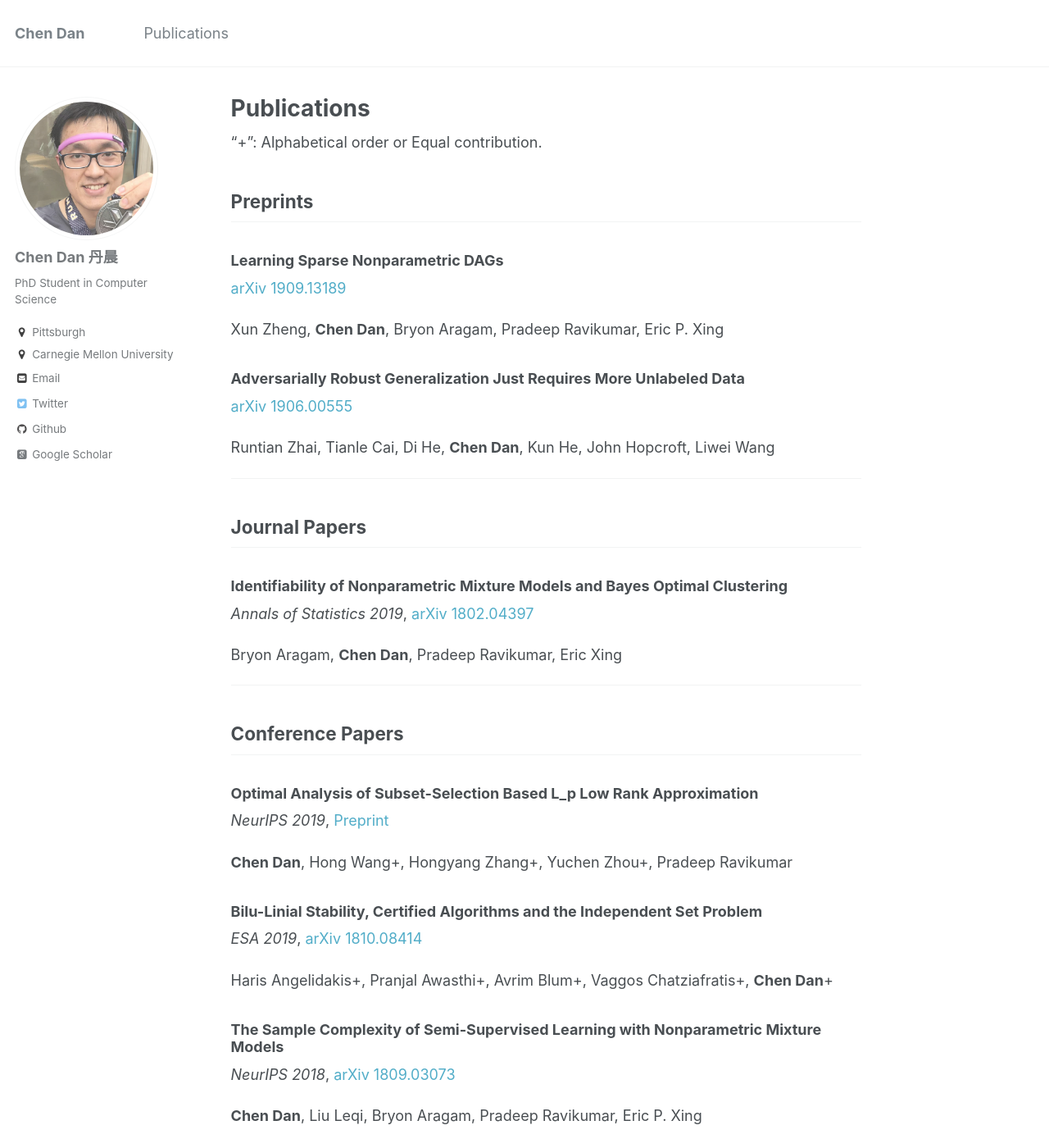
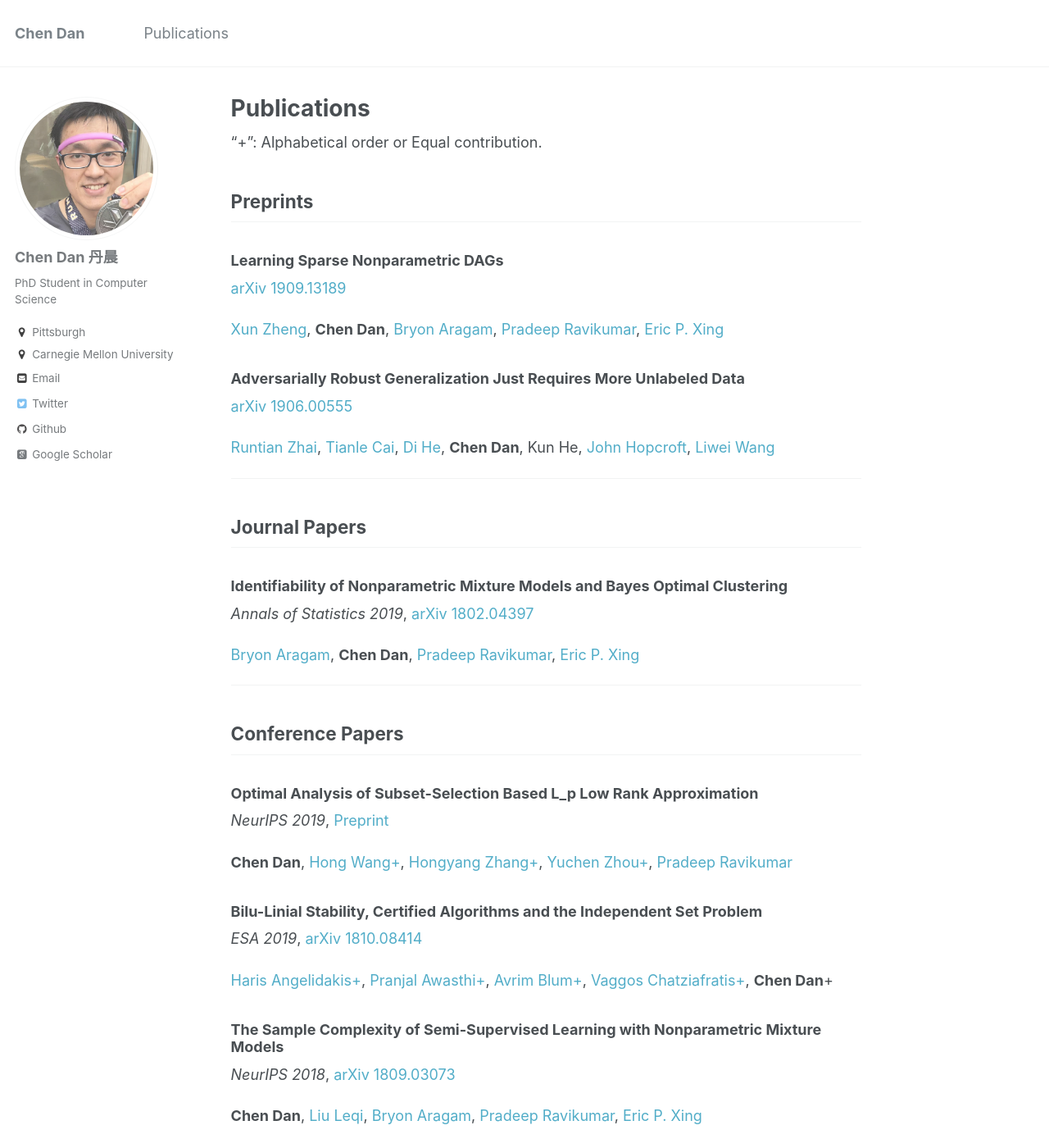
Before and after one commit to ChenDanCMU/chendancmu.github.io, a Jekyll site: the page built from _pages/publications.md, in a window 1280 px wide and 1400 px high. Shown: the whole window at 82% size. Built offline with Jekyll 4.4.1, drawn with Linux system fonts in a browser that asks for light colours; some web fonts are replaced; some of the changed lines change nothing that is shown; some of the changed text lies outside the part shown.

Commit message:
Update links to homepage

```diff
--- a/_pages/publications.md
+++ b/_pages/publications.md
@@ -11,13 +11,13 @@ author_profile: true
 
 [arXiv 1909.13189](http://arxiv.org/abs/1909.13189)
 
-Xun Zheng, **Chen Dan**, Bryon Aragam, Pradeep Ravikumar, Eric P. Xing
+[Xun Zheng](http://www.cs.cmu.edu/~xunzheng/), **Chen Dan**, [Bryon Aragam](https://www.bryonaragam.com/), [Pradeep Ravikumar](https://www.cs.cmu.edu/~pradeepr/), [Eric P. Xing](http://www.cs.cmu.edu/~epxing/)
 
 ### Adversarially Robust Generalization Just Requires More Unlabeled Data
 
 [arXiv 1906.00555](https://arxiv.org/abs/1906.00555)
 
-Runtian Zhai, Tianle Cai, Di He, **Chen Dan**, Kun He, John Hopcroft, Liwei Wang
+[Runtian Zhai](http://www.runtianzhai.com/), [Tianle Cai](http://tianle.website/), [Di He](https://www.microsoft.com/en-us/research/people/dihe/), **Chen Dan**, Kun He, [John Hopcroft](https://www.cs.cornell.edu/jeh/), [Liwei Wang](http://www.cis.pku.edu.cn/faculty/vision/wangliwei/)
 
 ---
 ## Journal Papers
@@ -26,7 +26,7 @@ Runtian Zhai, Tianle Cai, Di He, **Chen Dan**, Kun He, John Hopcroft, Liwei Wang
 
 *Annals of Statistics 2019*, [arXiv 1802.04397](https://arxiv.org/abs/1802.04397)
 
-Bryon Aragam, **Chen Dan**, Pradeep Ravikumar, Eric Xing
+[Bryon Aragam](https://www.bryonaragam.com/), **Chen Dan**, [Pradeep Ravikumar](https://www.cs.cmu.edu/~pradeepr/), [Eric P. Xing](http://www.cs.cmu.edu/~epxing/)
 
 ---
 
@@ -36,25 +36,25 @@ Bryon Aragam, **Chen Dan**, Pradeep Ravikumar, Eric Xing
 
 *NeurIPS 2019*, [Preprint](https://chendancmu.github.io/files/NeurIPS_Lp_preprint.pdf)
 
-**Chen Dan**, Hong Wang+, Hongyang Zhang+, Yuchen Zhou+, Pradeep Ravikumar
+**Chen Dan**, [Hong Wang+](https://sites.google.com/view/hongwang/home), [Hongyang Zhang+](https://www.cs.cmu.edu/~hongyanz/), [Yuchen Zhou+](https://stat.wisc.edu/staff/zhou-yuchen/), [Pradeep Ravikumar](https://www.cs.cmu.edu/~pradeepr/)
 
 ### Bilu-Linial Stability, Certified Algorithms and the Independent Set Problem
 
 *ESA 2019*,  [arXiv 1810.08414](https://arxiv.org/abs/1810.08414)
 
-Haris Angelidakis+, Pranjal Awasthi+, Avrim Blum+, Vaggos Chatziafratis+, **Chen Dan**+
+[Haris Angelidakis+](http://n.ethz.ch/~angelidc/), [Pranjal Awasthi+](https://www.cs.rutgers.edu/~pa336/), [Avrim Blum+](https://ttic.uchicago.edu/~avrim/), [Vaggos Chatziafratis+](https://cs.stanford.edu/~vaggos/), **Chen Dan**+
 
 ### The Sample Complexity of Semi-Supervised Learning with Nonparametric Mixture Models
 
 *NeurIPS 2018*, [arXiv 1809.03073](https://arxiv.org/abs/1809.03073)
 
-**Chen Dan**, Liu Leqi, Bryon Aragam, Pradeep Ravikumar, Eric P. Xing
+**Chen Dan**, [Liu Leqi](https://www.cs.cmu.edu/~leqil/), [Bryon Aragam](https://www.bryonaragam.com/), [Pradeep Ravikumar](https://www.cs.cmu.edu/~pradeepr/), [Eric P. Xing](http://www.cs.cmu.edu/~epxing/)
 
 ### Low Rank Approximation of Binary Matrices: Column Subset Selection and Generalizations
 
 *MFCS 2018*, [arXiv 1511.01699](https://arxiv.org/abs/1511.01699)
 
-**Chen Dan**, Kristoffer Arnsfelt Hansen, Liwei Wang, He Jiang, Yuchen Zhou
+**Chen Dan**, [Kristoffer Arnsfelt Hansen](http://www.cs.au.dk/~arnsfelt/), [Liwei Wang](http://www.cis.pku.edu.cn/faculty/vision/wangliwei/), He Jiang, [Yuchen Zhou](https://stat.wisc.edu/staff/zhou-yuchen/)
 
 ---
 
@@ -64,7 +64,7 @@ Haris Angelidakis+, Pranjal Awasthi+, Avrim Blum+, Vaggos Chatziafratis+, **Chen
 
 [PDF (In Chinese)](https://chendancmu.github.io/files/pkuthss.pdf)
 
-Thesis Advisor: Prof. Liwei Wang
+Thesis Advisor: Prof. [Liwei Wang](http://www.cis.pku.edu.cn/faculty/vision/wangliwei/).
 
 *Top-10 Undergraduate Thesis Award in School of EECS, 2016*
 (The only recipient in department of Machine Intelligence)
```
